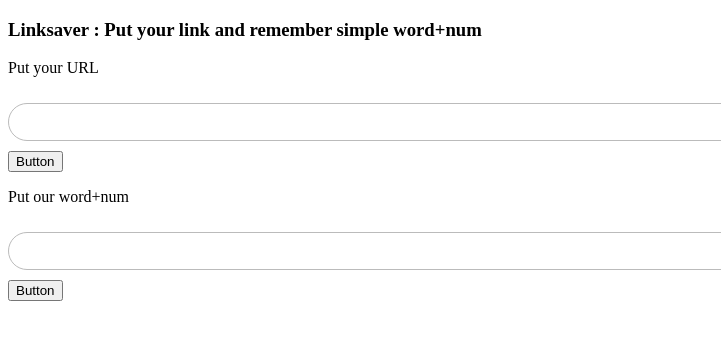
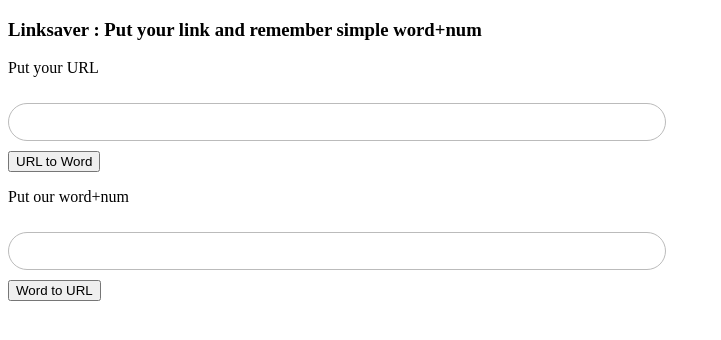
Before and after one commit to fryegg/link.github.io, a plain HTML site: page index.html in a window 1280 px wide. Shown: the whole page, without its empty margins (0-721 px from the left). Drawn offline with Linux system fonts and the light colour scheme.

Commit message:
Fix Input Shape

```diff
--- a/index.css
+++ b/index.css
@@ -5,7 +5,7 @@
     margin: 0 auto;
 }
 input {
-    width: 100%;
+    width: 50%;
     border-radius: 20px;
     border: 1px solid #bbb;
     margin: 10px 0;
--- a/index.html
+++ b/index.html
@@ -11,11 +11,12 @@
 
     <input id="myInput">
     <div id = "status" name = "status"></div>
-    <button id="myBtn" onclick="button1()">Button</button>
+    <button id="myBtn" onclick="button1()">URL to Word</button>
 
     <p>Put our word+num</p>
     <input id="myInput2">
-    <button id="myBtn2" onclick="button2()">Button</button>
+    <div id = "status2" name = "status2"></div>
+    <button id="myBtn2" onclick="button2()">Word to URL</button>
 
     <link href="index.css" rel="stylesheet" type="text/css" />
     <script src="index.js"></script>
--- a/index.js
+++ b/index.js
@@ -2,6 +2,12 @@
 //import { insert_tx } from 'db.js';
 //import { read_tx } from './db.js';
 //button click
+function isURL(str) {
+  var regex = /(http|https):\/\/(\w+:{0,1}\w*)?(\S+)(:[0-9]+)?(\/|\/([\w#!:.?+=&%!\-\/]))?/;
+  var pattern = new RegExp(regex);
+return pattern.test(str);
+}
+
 function random_word(callback) {
   var request = new XMLHttpRequest()
   fetch("https://random-word-api.herokuapp.com/word?number=1")
```
